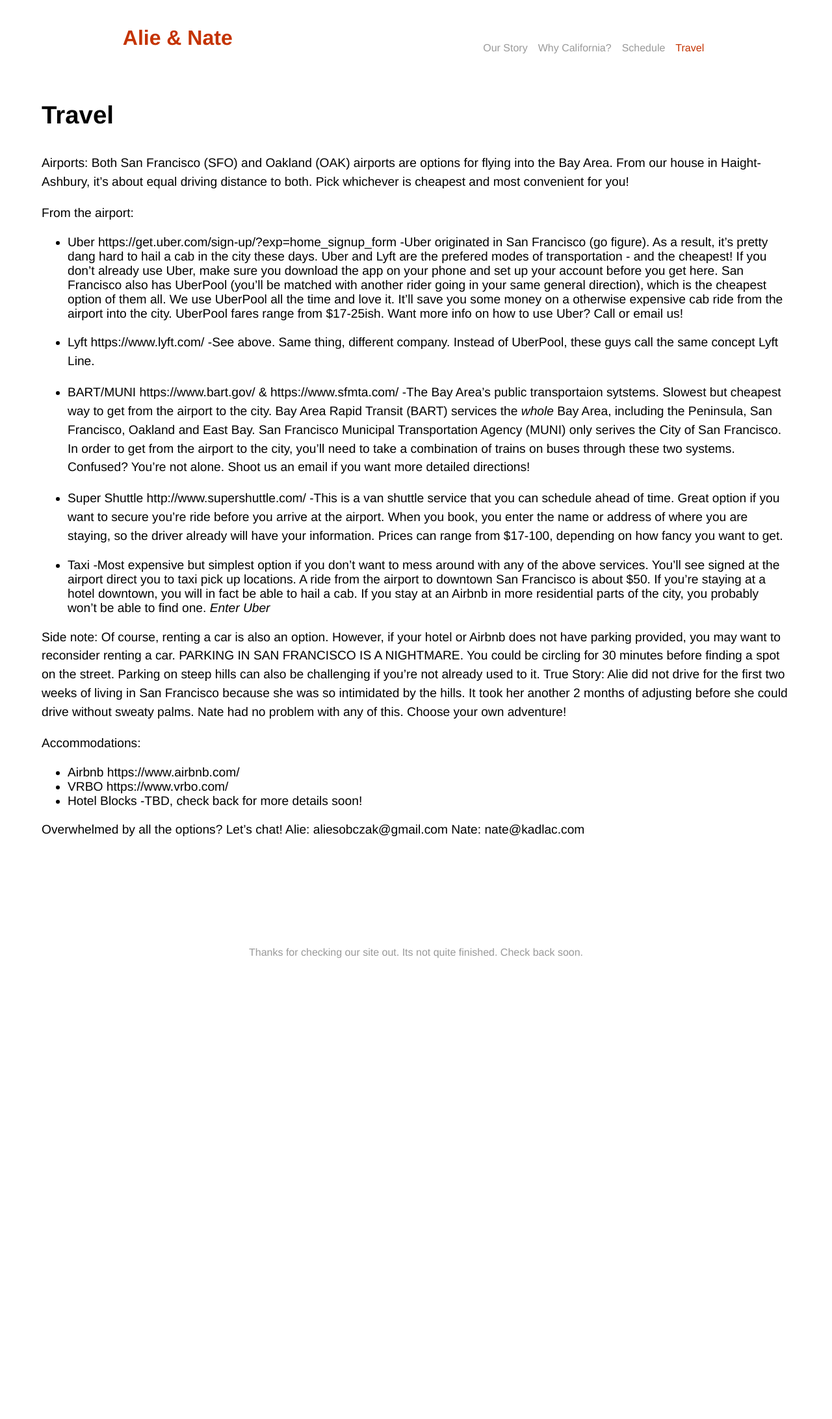
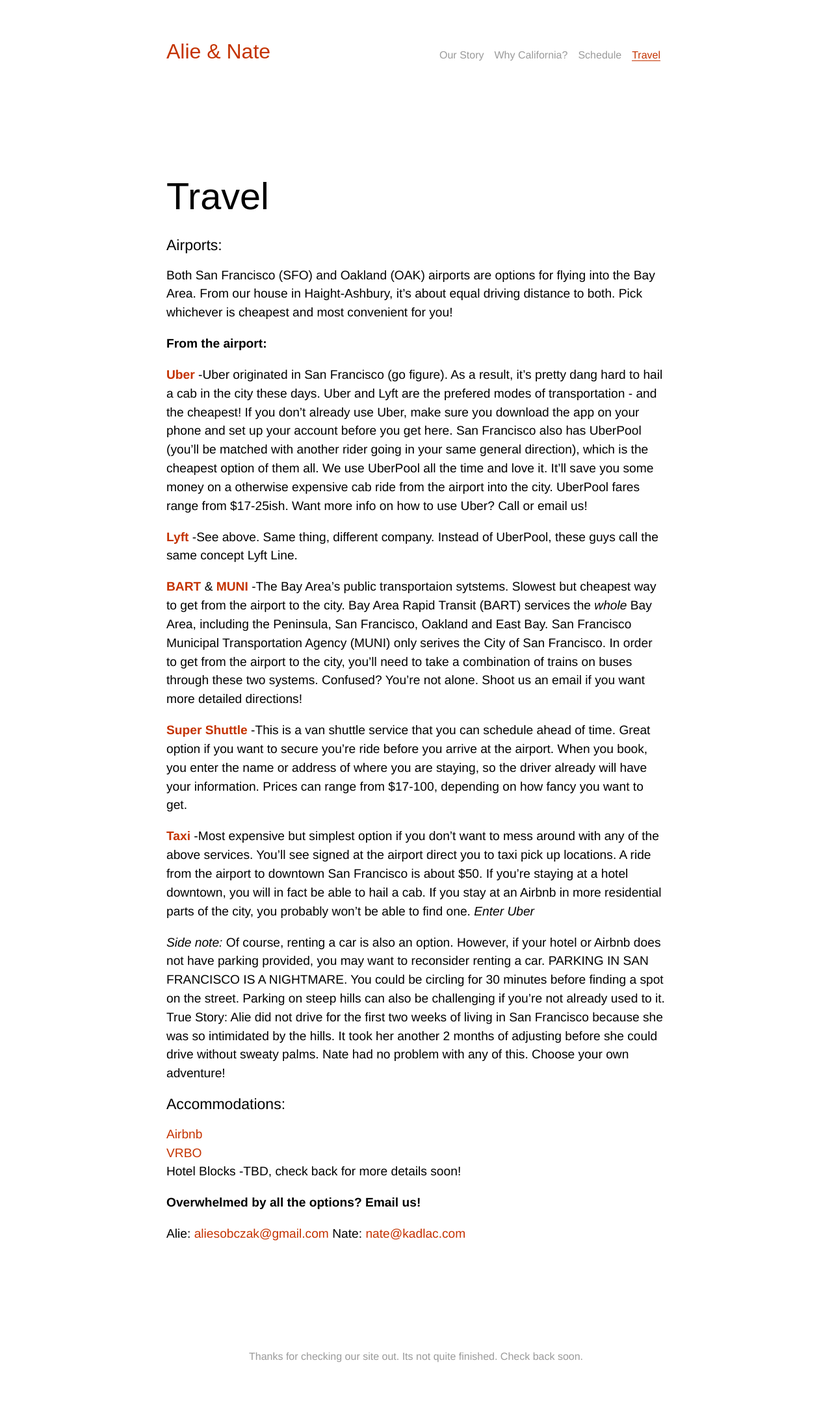
Before and after one commit to nkadlac/alieplusnate.com, a Jekyll site: the page built from travel.md, in a window 1280 px wide. Shown: the whole page at 65% size. Built offline with Jekyll 4.4.1, drawn with Linux system fonts in a browser that asks for light colours; some web fonts are replaced; before the commit the page ends 1561 px from its top, so only the background shows below that.

Commit message:
added font styles

```diff
--- a/_includes/head.html
+++ b/_includes/head.html
@@ -13,6 +13,10 @@
   <!-- Custom font -->
   <link rel="stylesheet" type="text/css" href="https://cloud.typography.com/688240/609604/css/fonts.css" />
 
+  <script src="https://use.typekit.net/sgz7fmp.js"></script>
+  <script>try{Typekit.load({ async: true });}catch(e){}</script>
+
+
   {% if jekyll.environment == 'production' and site.google_analytics %}
   {% include google-analytics.html %}
   {% endif %}
--- a/assets/main.scss
+++ b/assets/main.scss
@@ -35,6 +35,28 @@
   font-family: $base-font-family;
 }
 
+a {
+  color: $redwood-color;
+  text-decoration: none;
+  &:hover {
+    text-decoration: underline;
+  }
+}
+
+p {
+  font-size: 1em;
+}
+
+ul {
+  list-style: none;
+  margin: 0;
+  padding: 0;
+}
+
+li {
+  line-height: 1.5em;
+}
+
 .page-content {
   flex: 1;
 }
@@ -68,18 +90,17 @@
   font-size: 1.5em;
 }
 
-p {
-  font-size: 1em;
-}
-
 .site-title {
-  float: none;
-  margin: 0 auto;
+  // float: none;
+  // margin: 0 auto;
   font-weight: 700;
   color: #111;
   text-decoration: none;
   font-size: 2em;
   text-align: center;
+  font-family: "didoni-urw", sans-serif;
+  font-style: normal;
+  font-weight: 400;
 }
 
 .site-title {
@@ -104,24 +125,26 @@
   flex-direction: column;
   @media(min-width: $med) {
     align-items: center;
+    padding: 40px 0 80px 0;
   }
   @media(min-width: $wide) {
     align-items: center;
     flex-direction: row;
     justify-content: space-between;
+    width: 60%;
+    margin: 0 auto;
+    padding: 40px 0 100px 0;
   }
 }
 
 .nav {
   list-style: none;
   text-align: center;
-  margin: 0 auto;
   padding: 0;
   @media(min-width: $med) {
     display: flex;
   }
   @media(min-width: $wide) {
-
   }
 }
 
@@ -133,29 +156,41 @@
   color: rgba(0,0,0,.4);
   text-decoration: none;
   -webkit-transition: border 0.2s ease;
-  transition: border 0.2s ease;
+  // transition: border 0.2s ease;
   border-bottom: none;
   &:hover {
     text-decoration: none;
     color: $redwood-color;
-    border-bottom: 1px solid $redwood-color;
-    padding-bottom: .1em;
+    // padding-bottom: .1em;
   }
 }
 
 .nav a.selected {
   color: $redwood-color;
+  border-bottom: 1px solid $redwood-color;
+  text-decoration: none;
 }
 
 article.post {
   width: 90%;
   margin: 0 auto 0 auto;
   font-size: 1.2em;
-
+  @media(min-width: $wide) {
+    width: 60%;
+  }
 }
 
 .post-title {
-  margin-bottom: 1em;
+  margin-bottom: .5em;
+  font-size: 3em;
+  font-family: "didoni-urw", sans-serif;
+  font-style: normal;
+  font-weight: 400;
+}
+
+.post-content h2 {
+  font-size: 1.2em;
+  font-weight: normal;
 }
 
 article.post p {
--- a/travel.md
+++ b/travel.md
@@ -5,33 +5,36 @@
 layout: page
 ---
 
-Airports: Both San Francisco (SFO) and Oakland (OAK) airports are options for flying into the Bay Area. From our house in Haight-Ashbury, it's about equal driving distance to both. Pick whichever is cheapest and most convenient for you!
+## Airports:
 
-From the airport:
+Both San Francisco (SFO) and Oakland (OAK) airports are options for flying into the Bay Area. From our house in Haight-Ashbury, it's about equal driving distance to both. Pick whichever is cheapest and most convenient for you!
 
-* Uber https://get.uber.com/sign-up/?exp=home_signup_form
+**From the airport:**
+
+* **[Uber](https://get.uber.com/sign-up/?exp=home_signup_form)**
 -Uber originated in San Francisco (go figure). As a result, it's pretty dang hard to hail a cab in the city these days. Uber and Lyft are the prefered modes of transportation - and the cheapest! If you don't already use Uber, make sure you download the app on  your phone and set up your account before you get here. San Francisco also has UberPool (you'll be matched with another rider going in your same general direction), which is the cheapest option of them all. We use UberPool all the time and love it. It'll save you some money on a otherwise expensive cab ride from the airport into the city. UberPool fares range from $17-25ish. Want more info on how to use Uber? Call or email us!
-* Lyft https://www.lyft.com/
+* **[Lyft](https://www.lyft.com/)**
 -See above. Same thing, different company. Instead of UberPool, these guys call the same concept Lyft Line.
 
-* BART/MUNI https://www.bart.gov/ & https://www.sfmta.com/
+* **[BART](https://www.bart.gov/)** & **[MUNI](https://www.sfmta.com/)**
 -The Bay Area's public transportaion sytstems. Slowest but cheapest way to get from the airport to the city. Bay Area Rapid Transit (BART) services the *whole* Bay Area, including the Peninsula, San Francisco, Oakland and East Bay. San Francisco Municipal Transportation Agency (MUNI) only serives the City of San Francisco. In order to get from the airport to the city, you'll need to take a combination of trains on buses through these two systems. Confused? You're not alone. Shoot us an email if you want more detailed directions!
 
-* Super Shuttle http://www.supershuttle.com/
+* **[Super Shuttle](http://www.supershuttle.com/)**
 -This is a van shuttle service that you can schedule ahead of time. Great option if you want to secure you're ride before you arrive at the airport. When you book, you enter the name or address of where you are staying, so the driver already will have your information. Prices can range from $17-100, depending on how fancy you want to get.
 
-* Taxi
+* **[Taxi](http://flywheeltaxi.com)**
 -Most expensive but simplest option if you don't want to mess around with any of the above services. You'll see signed at the airport direct you to taxi pick up locations. A ride from the airport to downtown San Francisco is about $50. If you're staying at a hotel downtown, you will in fact be able to hail a cab. If you stay at an Airbnb in more residential parts of the city, you probably won't be able to find one. *Enter Uber*
 
-Side note: Of course, renting a car is also an option. However, if your hotel or Airbnb does not have parking provided, you may want to reconsider renting a car. PARKING IN SAN FRANCISCO IS A NIGHTMARE. You could be circling for 30 minutes before finding a spot on the street. Parking on steep hills can also be challenging if you're not already used to it. True Story: Alie did not drive for the first two weeks of living in San Francisco because she was so intimidated by the hills. It took her another 2 months of adjusting before she could drive without sweaty palms. Nate had no problem with any of this. Choose your own adventure!
+*Side note:* Of course, renting a car is also an option. However, if your hotel or Airbnb does not have parking provided, you may want to reconsider renting a car. PARKING IN SAN FRANCISCO IS A NIGHTMARE. You could be circling for 30 minutes before finding a spot on the street. Parking on steep hills can also be challenging if you're not already used to it. True Story: Alie did not drive for the first two weeks of living in San Francisco because she was so intimidated by the hills. It took her another 2 months of adjusting before she could drive without sweaty palms. Nate had no problem with any of this. Choose your own adventure!
 
-Accommodations:
+## Accommodations:
 
-* Airbnb https://www.airbnb.com/
-* VRBO https://www.vrbo.com/
+* [Airbnb](https://www.airbnb.com/)
+* [VRBO](https://www.vrbo.com/)
 * Hotel Blocks
 -TBD, check back for more details soon!
 
-Overwhelmed by all the options? Let's chat!
-Alie: aliesobczak@gmail.com
-Nate: nate@kadlac.com
+**Overwhelmed by all the options? Email us!**
+
+Alie: [aliesobczak@gmail.com](mailto:aliesobczak@gmail.com)
+Nate: [nate@kadlac.com](mailto:nate@kadlac.com)
```
Also changed, not shown: california.md (+6 -6 lines), schedule.md (+9 -3 lines), story.md (+0 -2 lines).
